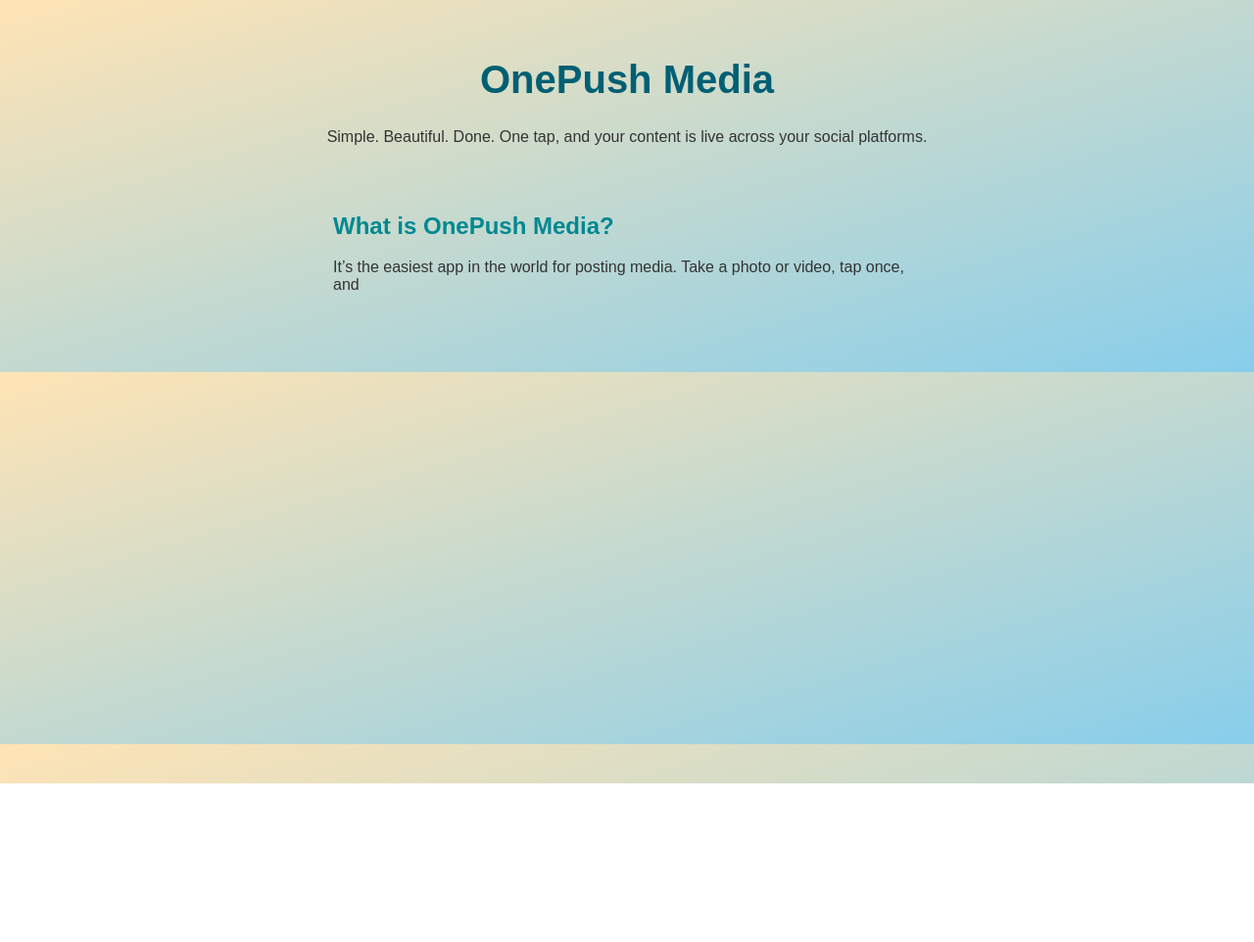
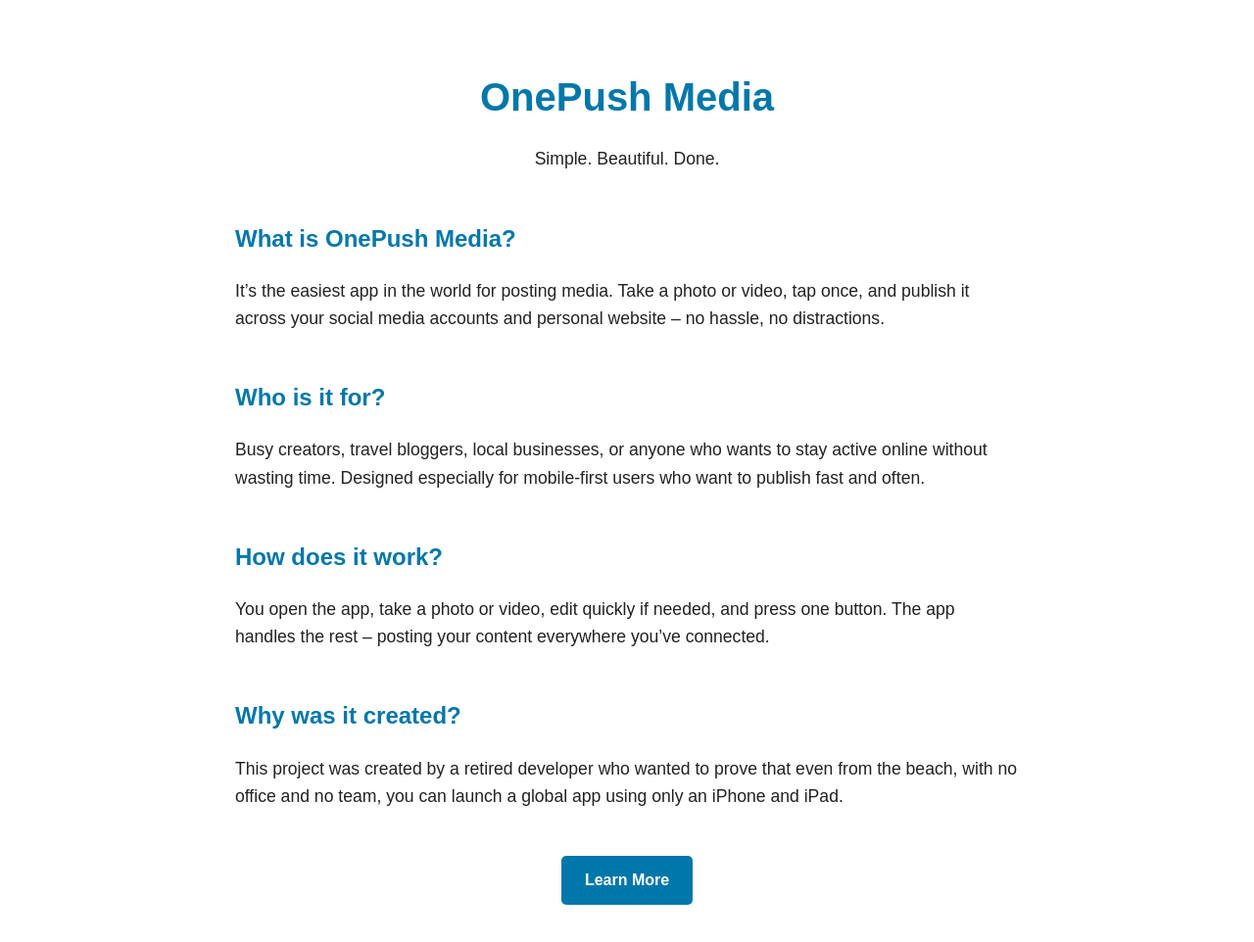
Before and after one commit to pahto/onepushmedia-site, a plain HTML site: page index.html in a window 1280 px wide. Shown: the whole page at 98% size. Before the commit the page ends 800 px from the top, so only its background shows below. Drawn offline with Linux system fonts and the light colour scheme.

Commit message:
Update index.html

```diff
--- a/index.html
+++ b/index.html
@@ -6,38 +6,75 @@
   <title>OnePush Media</title>
   <style>
     body {
+      font-family: Arial, sans-serif;
       margin: 0;
-      font-family: Arial, sans-serif;
-      background: linear-gradient(to bottom right, #ffe4b5, #87ceeb);
-      color: #333;
-      display: flex;
-      flex-direction: column;
-      align-items: center;
-      padding: 2em;
-    }
-    header {
-      text-align: center;
-      margin-bottom: 2em;
+      padding: 40px 20px;
+      background: #ffffff;
+      color: #222;
+      max-width: 800px;
+      margin-left: auto;
+      margin-right: auto;
+      line-height: 1.6;
     }
     h1 {
+      color: #0077aa;
       font-size: 2.5em;
-      color: #005f73;
+      margin-bottom: 0.2em;
     }
     h2 {
-      color: #008891;
+      color: #0077aa;
+      margin-top: 2em;
     }
-    section {
-      max-width: 600px;
-      margin-bottom: 2em;
+    p {
+      font-size: 1.1em;
+    }
+    .logo {
+      text-align: center;
+      margin-bottom: 40px;
+    }
+    .button {
+      display: inline-block;
+      padding: 12px 24px;
+      margin-top: 30px;
+      background: #0077aa;
+      color: white;
+      text-decoration: none;
+      border-radius: 5px;
+      font-weight: bold;
+    }
+    .center {
+      text-align: center;
     }
   </style>
 </head>
 <body>
-  <header>
+  <div class="logo center">
     <h1>OnePush Media</h1>
-    <p>Simple. Beautiful. Done. One tap, and your content is live across your social platforms.</p>
-  </header>
+    <p>Simple. Beautiful. Done.</p>
+  </div>
 
-  <section>
-    <h2>What is OnePush Media?</h2>
-    <p>It’s the easiest app in the world for posting media. Take a photo or video, tap once, and
+  <h2>What is OnePush Media?</h2>
+  <p>
+    It’s the easiest app in the world for posting media. Take a photo or video, tap once, and publish it across your social media accounts and personal website – no hassle, no distractions.
+  </p>
+
+  <h2>Who is it for?</h2>
+  <p>
+    Busy creators, travel bloggers, local businesses, or anyone who wants to stay active online without wasting time. Designed especially for mobile-first users who want to publish fast and often.
+  </p>
+
+  <h2>How does it work?</h2>
+  <p>
+    You open the app, take a photo or video, edit quickly if needed, and press one button. The app handles the rest – posting your content everywhere you’ve connected.
+  </p>
+
+  <h2>Why was it created?</h2>
+  <p>
+    This project was created by a retired developer who wanted to prove that even from the beach, with no office and no team, you can launch a global app using only an iPhone and iPad.
+  </p>
+
+  <div class="center">
+    <a href="https://onepushmedia.github.io" class="button">Learn More</a>
+  </div>
+</body>
+</html>
```
